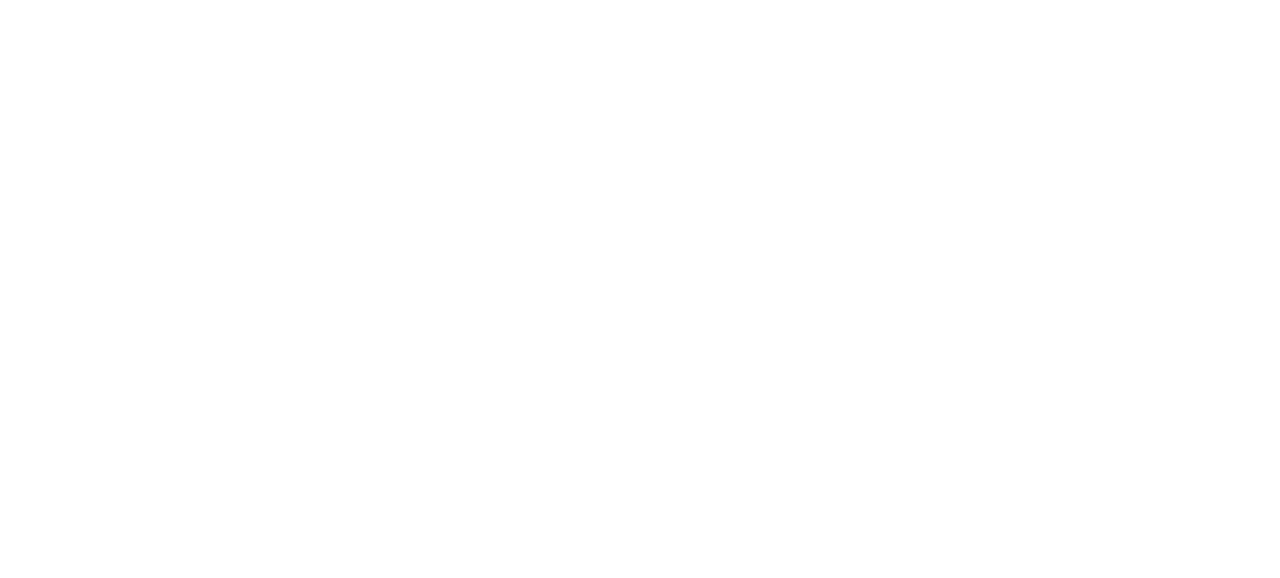
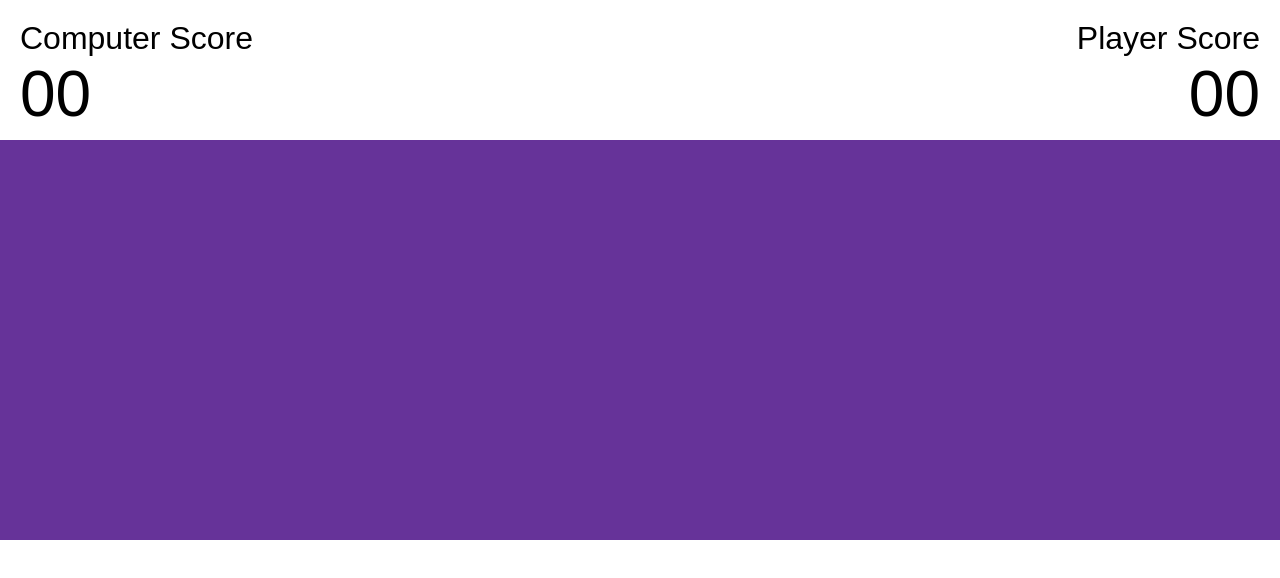
Before and after one commit to nymur-rahman-nyar/DiceGame, a plain HTML site: page game.html in a window 1280 px wide. Drawn offline with Linux system fonts and the light colour scheme.

Commit message:
added the score showing element

```diff
--- a/css/game.css
+++ b/css/game.css
@@ -1,16 +1,59 @@
+body{
+    margin: 0;
+    padding: 0;
+    font-family: Arial, Helvetica, sans-serif;
+}
+
+
+/* Start - score part*/
+
 #score_container{
     display: flex;
-    background-color:grey ;
+    height: 100px;
+    padding: 20px;
 
 }
 
 #left_container{
-    background-color: aquamarine;
+    text-align: left;
     flex: 1;
 }
 
+#computer_score_title{
+    margin-top: 0px;
+    margin-bottom: 0px;
+    font-weight: 100;
+}
+
+#computer_score{
+    margin-top: 0px;
+    font-size: 4rem;
+}
+
+
+
 #right_container{
-    background-color: rgb(232, 255, 127);
-    left: 10px;
+    text-align: right;
     flex: 1;
 }
+
+#player_socre_title{
+    margin-top: 0px;
+    margin-bottom: 0px;
+    font-weight: 100;
+}
+
+#player_score{
+    margin-top: 0px;
+    font-size: 4rem;
+}
+
+/* End - score part*/
+
+/*start of the dice design*/
+
+#dice_container{
+    width: 100%;
+    height: 400px;
+    background-color: rebeccapurple;
+}
--- a/game.html
+++ b/game.html
@@ -11,11 +11,16 @@
     <body>
         <div id="score_container">
             <div id="left_container">
-
+                <h1 id="computer_score_title">Computer Score</h1>
+                <p id="computer_score">00</p>
             </div>
             <div id="right_container">
+                <h1 id="player_socre_title">Player Score</h1>
+                <p id="player_score">00</p>
+            </div>
+        </div>
+        <div id="dice_container">
 
-            </div>
         </div>
 
         <script src="js/game.js" async defer></script>
```
